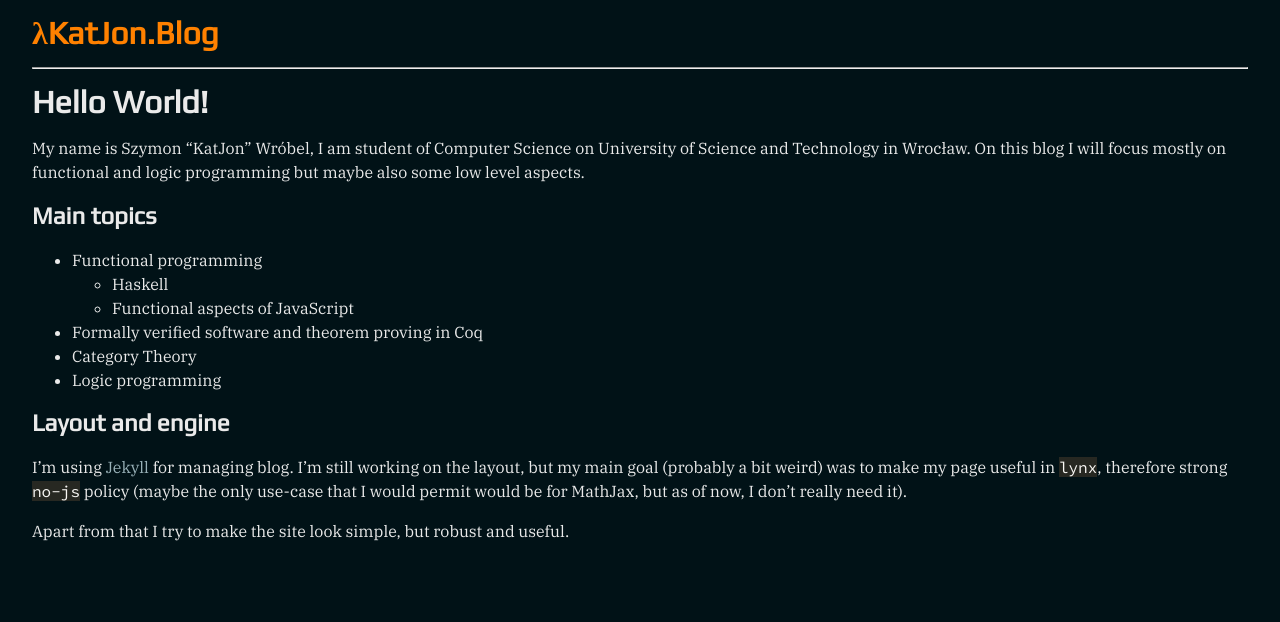
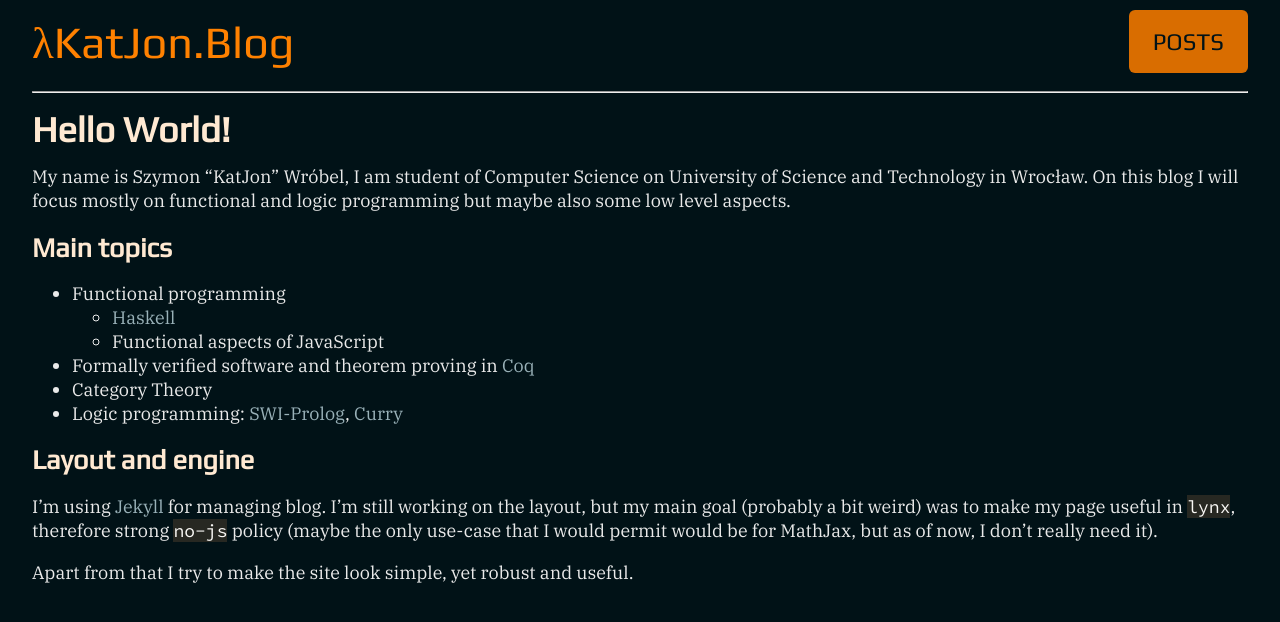
Before and after one commit to KatJon/katjon.github.io, a Jekyll site: the page built from index.md, in a window 1280 px wide. Shown: the top 622 px of the page. Built offline with Jekyll 4.4.1, drawn with Linux system fonts in a browser that asks for light colours.

Commit message:
Add posts

```diff
--- a/_includes/header.html
+++ b/_includes/header.html
@@ -1 +1,8 @@
-<h1><a class="headlink" href="{{ site.baseurl }}/">{{ site.title }}</a></h1>
+<nav>
+    <ul class="brand">
+        <li><a class="headlink" href="{{ site.baseurl }}/">{{ site.title }}</a></li>
+    </ul>
+    <ul class="links">
+        <li><a href="{{ site.baseurl }}/posts.html">Posts</a></li>
+    </ul>
+</nav>
--- a/_sass/katjon.scss
+++ b/_sass/katjon.scss
@@ -22,9 +22,12 @@ $color-complement-4: #FF8100;
 $light-grey: #EAEAEA;
 
 $main-bg: $color-primary-0;
+$nav-elem: $color-complement-3;
+
 $main-color: $light-grey;
+$headlink: $color-complement-4;
+$header: $color-complement-2;
 $accent: $color-complement-3;
-$headlink: $color-complement-4;
 $link: $color-primary-2;
 
 @mixin media-query($device) {
--- a/_sass/katjon/_base.scss
+++ b/_sass/katjon/_base.scss
@@ -9,11 +9,13 @@ body {
     background-color: $main-bg;
     color: $main-color;
     font-family: 'IBM Plex Serif', serif;
+    font-size: 18px;
     line-height: 24px;
 }
 
 h1, h2, h3, h4, h5, h6 {
     font-family: 'Play', cursive;
+    color: $header
 }
 
 figure {
@@ -32,12 +34,59 @@ a {
     &:hover {
         text-decoration: underline;
     }
-
-    &.headlink {
-        color: $headlink;
-    }
 }
 
 .main {
-    margin: 0 24px;
+    margin: 12px 24px;
+
+    & > nav {
+        position: relative;
+        display: inline-block;
+        width: 100%;
+
+        font-family: 'Play', cursive;
+
+
+        .headlink {
+            position: relative;
+            left: 0px;
+            display: inline-block;
+            color: $headlink;
+            font-size: 250%;
+
+            @include media-query($on-palm) {
+                width: 100%;
+            }
+        }
+
+        ul {
+            position: relative;
+            display: inline-block;
+            list-style: none;
+
+            &.brand {
+                padding-left: 0px;
+            }
+
+            &.links {
+                position: absolute;
+                right: 0px;
+
+                li {
+                    display: inline;
+                    padding: 18px 24px;
+                    font-size: 24px;
+                    background-color: $nav-elem;
+                    border-radius: 6px;
+
+                    a {
+                        color: $main-bg;
+                        text-transform: uppercase;
+                    }
+                }
+            }
+        }
+    }
+
+
 }
--- a/index.md
+++ b/index.md
@@ -2,20 +2,19 @@
 layout: home
 title: Hello World!
 ---
-
 My name is Szymon "KatJon" Wróbel, I am student of Computer Science on University of Science and Technology in Wrocław. On this blog I will focus mostly on functional and logic programming but maybe also some low level aspects.
 
 Main topics
 ---
 * Functional programming
-    + Haskell
+    + [Haskell](https://www.haskell.org)
     + Functional aspects of JavaScript
-* Formally verified software and theorem proving in Coq
+* Formally verified software and theorem proving in [Coq](https://coq.inria.fr)
 * Category Theory
-* Logic programming
+* Logic programming: [SWI-Prolog](http://www.swi-prolog.org), [Curry](http://www-ps.informatik.uni-kiel.de/currywiki/)
 
 Layout and engine
 ---
 I'm using [Jekyll](https://jekyllrb.com) for managing blog. I'm still working on the layout, but my main goal (probably a bit weird) was to make my page useful in `lynx`, therefore strong `no-js` policy (maybe the only use-case that I would permit would be for MathJax, but as of now, I don't really need it).
 
-Apart from that I try to make the site look simple, but robust and useful.
+Apart from that I try to make the site look simple, yet robust and useful.
```
Also changed, not shown: posts.md (added, +3 -0 lines).
